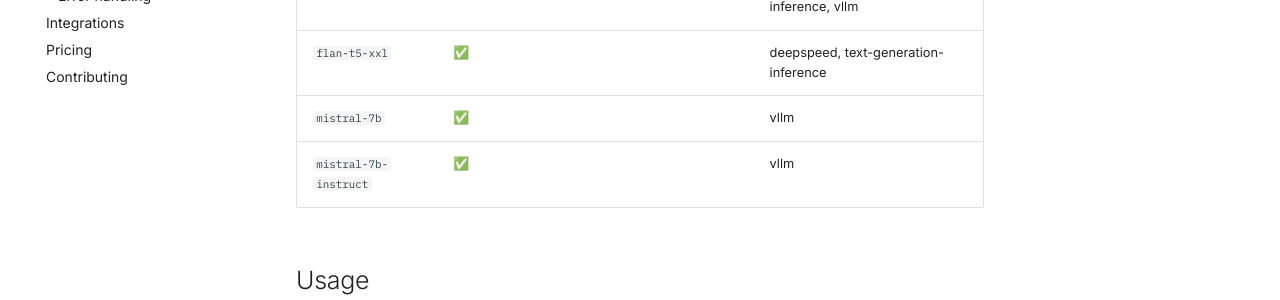
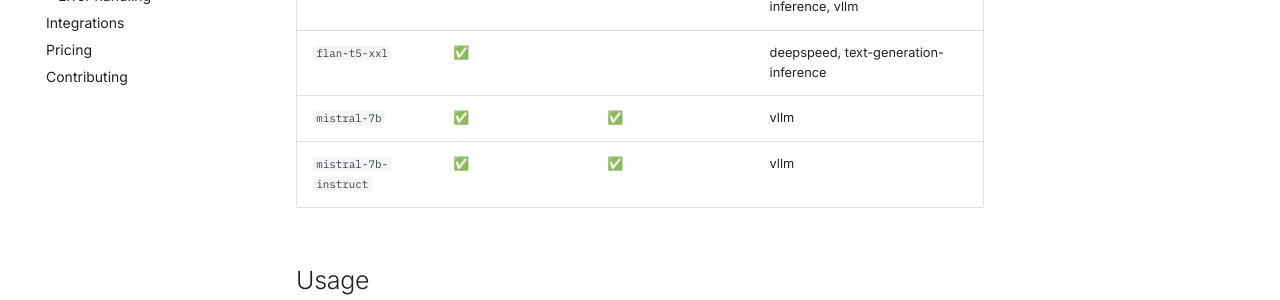
Before and after one commit to scaleapi/llm-engine, an MkDocs documentation site: the page built from docs/model_zoo.md, in a window 1280 px wide and 900 px high, scrolled down 584 px. Shown: the part 408-708 px from the top of the window. Built offline with MkDocs 1.6.1 and Material for MkDocs 9.7.7, drawn with Linux system fonts in a browser that asks for light colours; comment, search, counter and statistics services are not loaded.

```diff
--- a/docs/model_zoo.md
+++ b/docs/model_zoo.md
@@ -18,8 +18,8 @@ Scale hosts the following models in the LLM Engine Model Zoo:
 | `mpt-7b`              | ✅                       |                            | deepspeed, text-generation-inference, vllm |
 | `mpt-7b-instruct`     | ✅                       | ✅                         | deepspeed, text-generation-inference, vllm |
 | `flan-t5-xxl`         | ✅                       |                            | deepspeed, text-generation-inference |
-| `mistral-7b`         | ✅                       |                            | vllm |
-| `mistral-7b-instruct`         | ✅                       |                            | vllm |
+| `mistral-7b`         | ✅                       |   ✅                         | vllm |
+| `mistral-7b-instruct`         | ✅                       |    ✅                        | vllm |
 
 ## Usage
 
```
